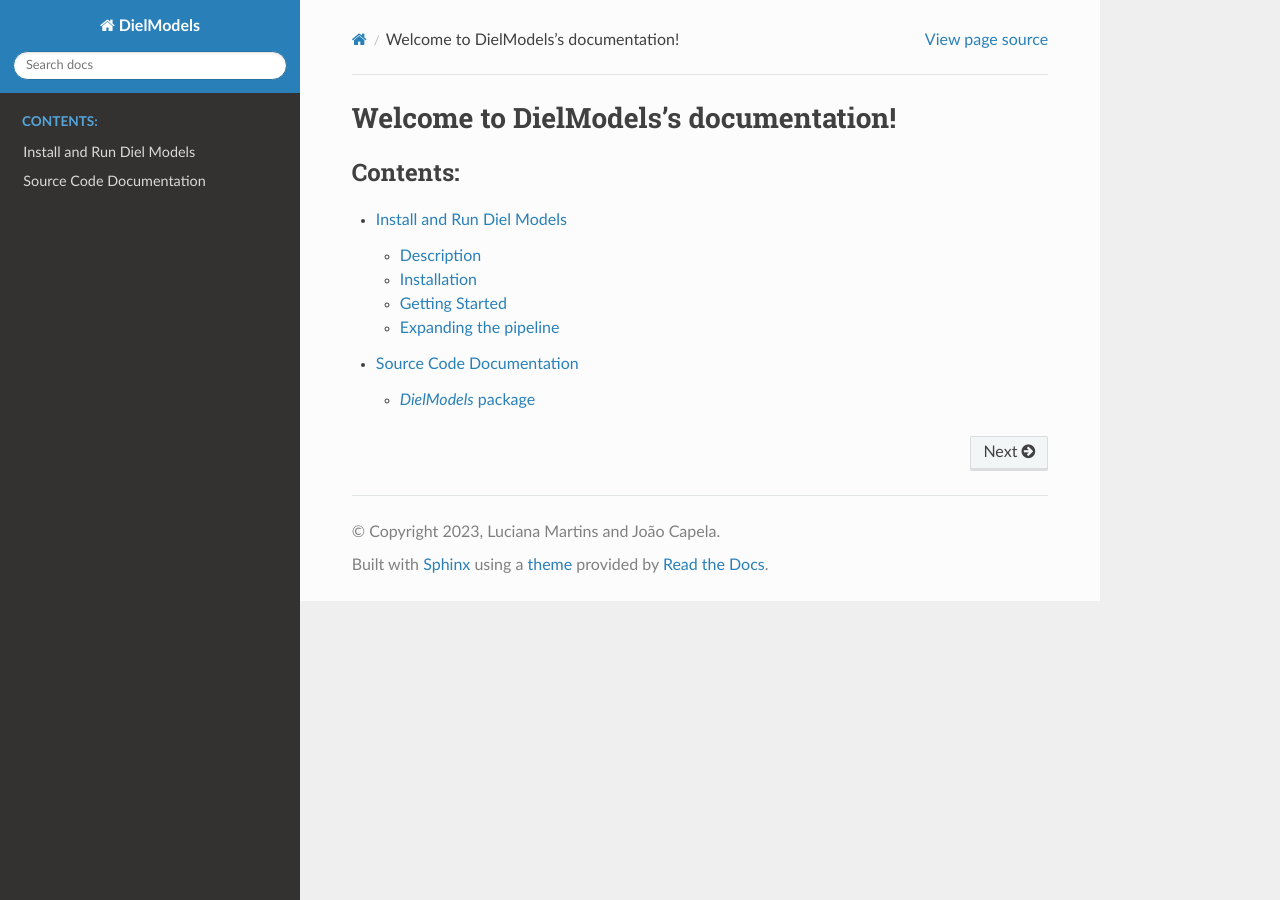
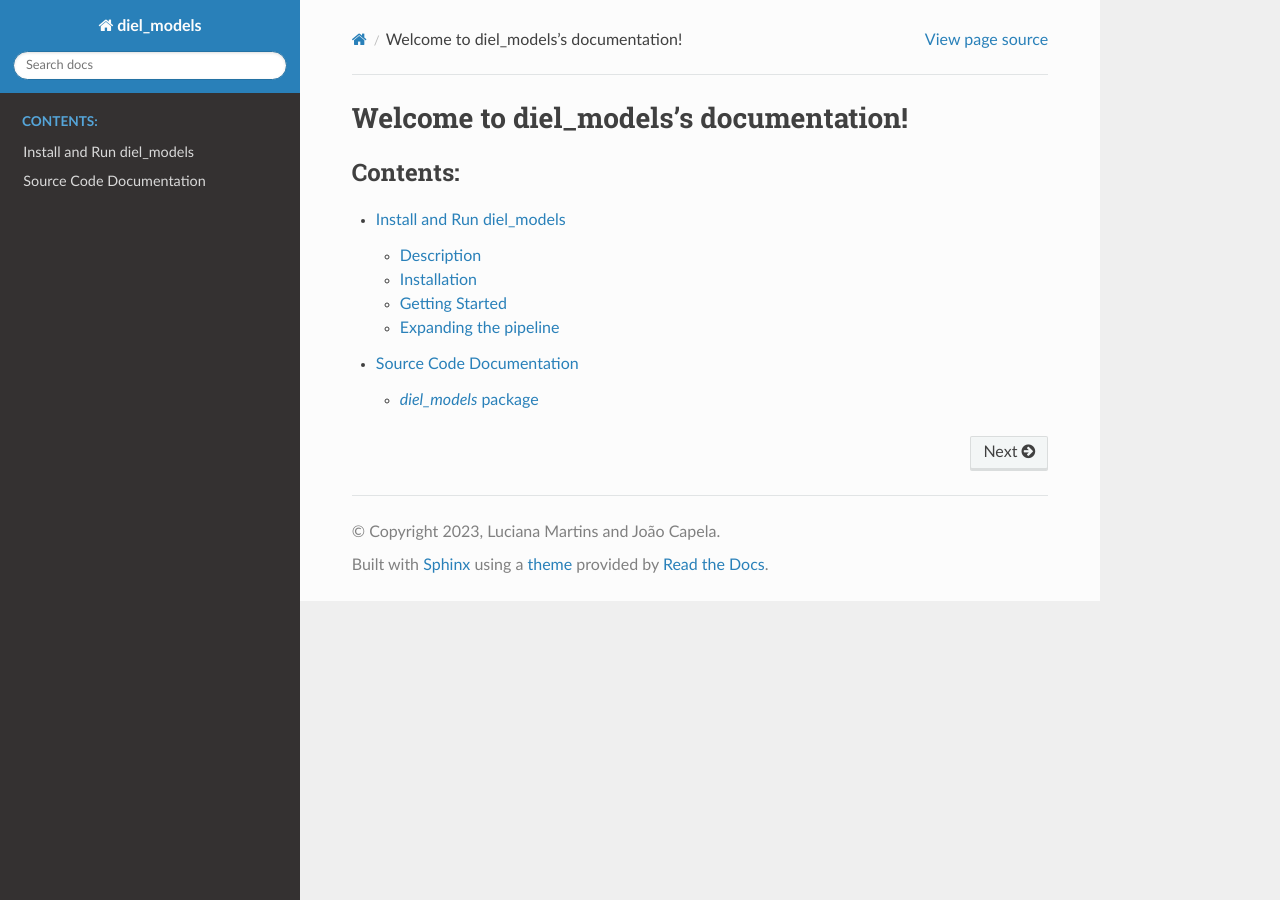
Before and after one commit to LucianaMartins26/DielModels, a Sphinx documentation site: the page built from docs/index.md, in a window 1280 px wide. Built offline with Sphinx 7.4.7 and the Read the Docs theme 3.1.0, drawn with Linux system fonts in a browser that asks for light colours.

Commit message:
[FIX] information in documentation folder to change the package name

````diff
--- a/docs/conf.py
+++ b/docs/conf.py
@@ -9,7 +9,7 @@
 # -- Project information -----------------------------------------------------
 # https://www.sphinx-doc.org/en/master/usage/configuration.html#project-information
 
-project = 'DielModels'
+project = 'diel_models'
 copyright = '2023, Luciana Martins and João Capela'
 author = 'Luciana Martins and João Capela'
 release = 'v1.1.0'
--- a/docs/diel_models.md
+++ b/docs/diel_models.md
@@ -1,4 +1,4 @@
-# _DielModels_ package
+# _diel_models_ package
 
 ## DielModelsCreator
 
--- a/docs/diel_models_docs.md
+++ b/docs/diel_models_docs.md
@@ -1,4 +1,4 @@
-# Install and Run DielModels
+# Install and Run diel_models
 
 ### Description
 
@@ -9,7 +9,7 @@
 
 ### Installation
 
-``` pip install DielModels==1.1.0 ```
+``` pip install diel_models==1.1.0 ```
 
 ### Getting Started
 Using this package, you can handle generic or multi-tissue models by:
--- a/docs/index.md
+++ b/docs/index.md
@@ -3,13 +3,13 @@
 % You can adapt this file completely to your liking, but it should at least
 % contain the root `toctree` directive.
 
-# Welcome to DielModels's documentation!
+# Welcome to diel_models's documentation!
 
 ```{toctree}
 :caption: 'Contents:'
 :maxdepth: 2
 
-Install and Run Diel Models <diel_models_docs>
+Install and Run diel_models <diel_models_docs>
 
 modules
 ```
--- a/setup.cfg
+++ b/setup.cfg
@@ -1,6 +1,6 @@
 [metadata]
 name = diel_models
-version = 1.1.1
+version = 1.1.0
 description = diel_models:
 long_description = file: README.md
 long_description_content_type = text/markdown
````
Also changed, not shown: README.md (+1 -1 lines).
